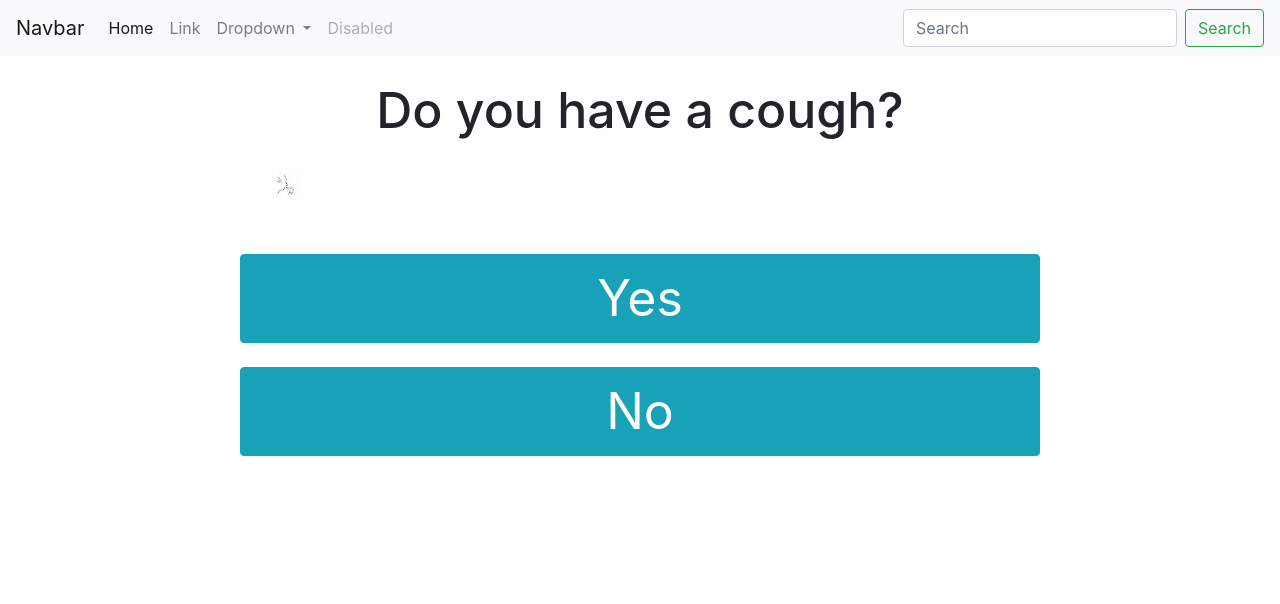
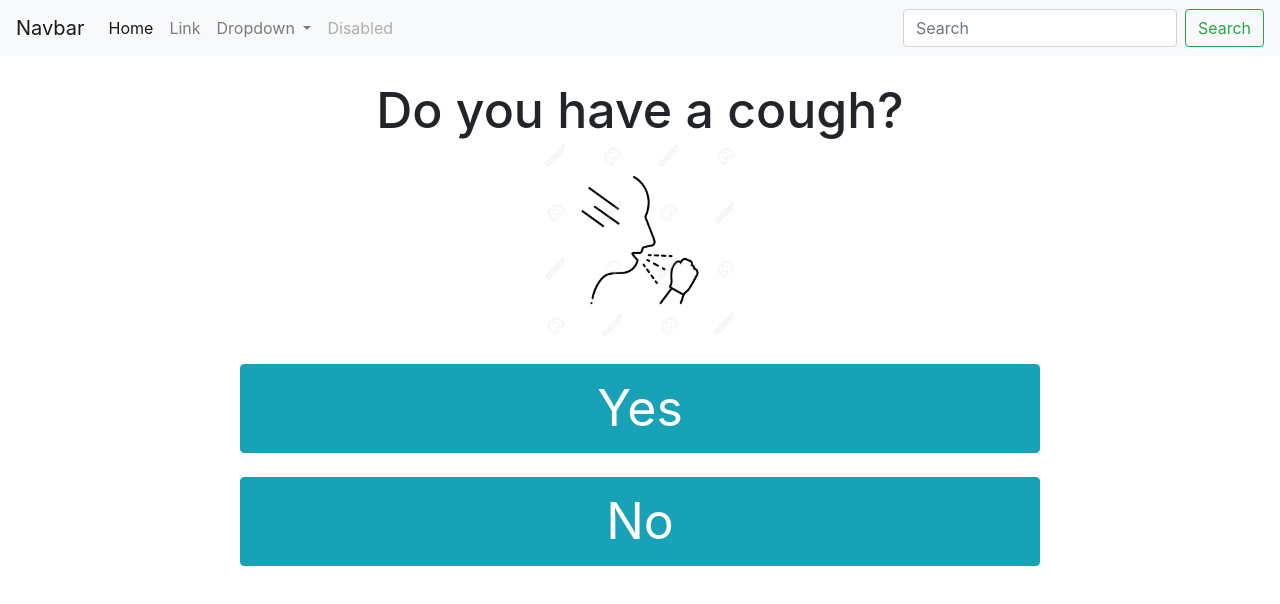
Before and after one commit to Yegan/Covid-19, an Angular app: page /question in a window 1280 px wide. Shown: the top 604 px of the page. Built offline with nearby package versions, Linux system fonts and the light colour scheme.

Commit message:
Image changes for question

```diff
--- a/src/app/question/question.component.css
+++ b/src/app/question/question.component.css
@@ -6,11 +6,6 @@
    margin-left: auto;
    margin-right: auto;
    /* background-color: grey; */
-
- }
- .cough-image{
-   height:400px;
-   width: 500px;
  }
  .question-text{
    font-size: 50px;
@@ -33,7 +28,7 @@
    margin-left: auto;
    margin-right: auto;
    width: 200px;
-   height: 300px;
+   height: 200px;
  }
  .cancel-btn{
    text-align: right;
@@ -41,3 +36,9 @@
  .back-btn{
    text-align: left;
  }
+ .center {
+  display: block;
+  margin-left: auto;
+  margin-right: auto;
+  width: 50%;
+}
--- a/src/app/question/question.component.html
+++ b/src/app/question/question.component.html
@@ -2,7 +2,7 @@
     <div  class="question-one" *ngIf="question.id == count">
 
     <h1 class="question-text">{{question.question}}</h1>
-    <img [src]='question.img' alt="" [style.width.px]='imageWidth' [style.margin.px]='imageMargin' >
+    <img [src]='question.img' alt="" class='cough-image'>
     <button (click)='toggleDiv("yes")' class="btn btn-info btn-block my-4" type="submit"> {{yes}}</button>
     <button (click)='toggleDiv("no")' class="btn btn-info btn-block my-4" type="submit">{{no}}</button>
     </div>
--- a/src/assets/symptoms-questions.ts
+++ b/src/assets/symptoms-questions.ts
@@ -16,31 +16,31 @@ export const questions = [
   {
     id: 3,
     question: "Do you have diarrhea?",
-    img: `${imageRoute}toilet.jpg`
+    img: `${imageRoute}toilet.png`
  },
 
  {
   id: 4,
   question: "Are you experiencing any pain or discomfort in your throat?",
-  img: `${imageRoute}throat.jpg`
+  img: `${imageRoute}throat.png`
 },
 
 {
   id: 5,
   question: "Are you experiencing any aches or pain in your body?",
-  img: `${imageRoute}body.jpg`
+  img: `${imageRoute}body.png`
 },
 
 {
   id: 6,
   question: "Are you experiencing a headache?",
-  img: `${imageRoute}head.jpg`
+  img: `${imageRoute}head.png`
 },
 
 {
   id: 7,
   question: "Do you have a fever?",
-  img: `${imageRoute}breath.jpg`
+  img: `${imageRoute}breath.svg`
 }
 
 
```
